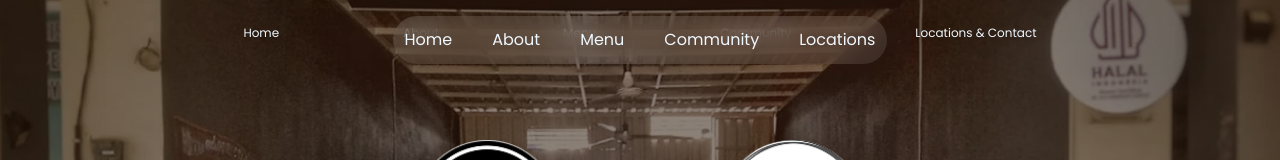
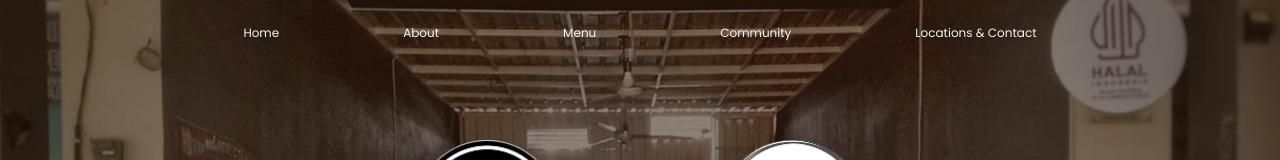
Before and after one commit to Xenocatz/BeeuKopi_X_BunbunCemilanSehat, a website: page src/index.html in a window 1280 px wide. Shown: the top 160 px of the page. Drawn offline with nearby package versions, Linux system fonts and the light colour scheme.

Commit message:
feat: remove desktop navigation menu

```diff
--- a/src/index.html
+++ b/src/index.html
@@ -66,43 +66,6 @@
       <nav
         class="py-4 px-6 md:justify-center flex items-center justify-between transition-all duration-300"
       >
-        <ul
-          id="nav-bar-desktop"
-          class="md:flex py-3 px-3 gap-10 bg-white/10 backdrop-blur-md hidden items-center justify-center rounded-full"
-        >
-          <li>
-            <a href="#" class="hover:text-orange-500 transition-colors">Home</a>
-          </li>
-          <li>
-            <a
-              href="#about-section"
-              class="hover:text-orange-500 transition-colors"
-              >About</a
-            >
-          </li>
-          <li>
-            <a
-              href="#menu-section"
-              class="hover:text-orange-500 transition-colors"
-              >Menu</a
-            >
-          </li>
-          <li>
-            <a
-              href="#community-section"
-              class="hover:text-orange-500 transition-colors"
-              >Community</a
-            >
-          </li>
-          <li>
-            <a
-              href="#locations-section"
-              class="hover:text-orange-500 transition-colors"
-              >Locations</a
-            >
-          </li>
-        </ul>
-
         <button
           id="menu-btn"
           class="md:hidden bg-secondary/60 p-2 relative z-60 block rounded-full focus:outline-none"
```
